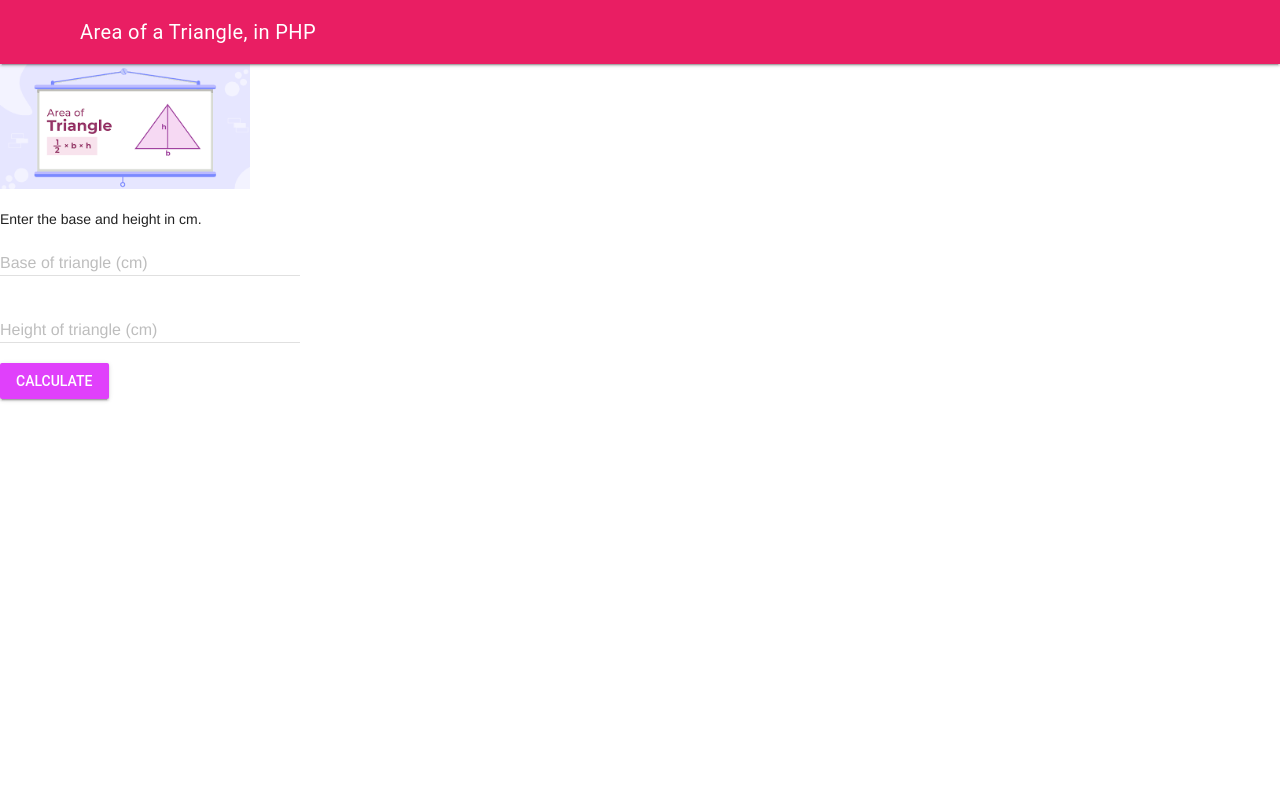
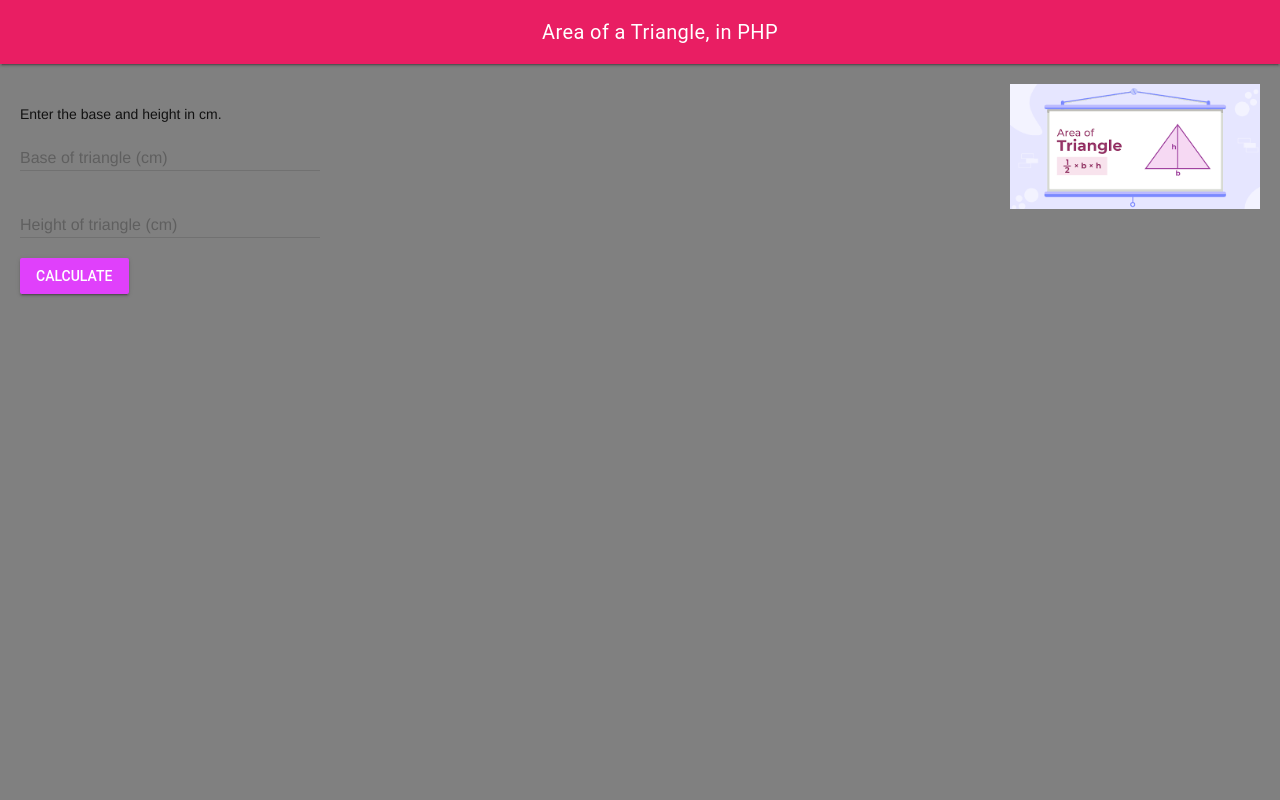
Before and after one commit to MTHS-ICD2O-1-2023/ICD2O-Unit-2-04-PHP-nathan-desilva, a PHP site: page / in a window 1280 px wide. Run offline with PHP 8.4, Linux system fonts and the light colour scheme.

Commit message:
added css

```diff
--- a/css/style.css
+++ b/css/style.css
@@ -1,4 +1,30 @@
-/* Created by: Mr. Coxall
-* Created on: Sep 2020
+/* Created by: Nathan De Silva
+* Created on: Mar 2024
 * This file contains the CSS for index.html
 */
+
+.mdl-layout__header-row {
+  align-items: center;
+  justify-content: center;
+}
+
+.mdl-layout__content {
+  padding-left: 15pt;
+  padding-right: 15pt;
+  padding-top: 15pt;
+}
+
+body {
+  background-color: gray;
+}
+
+p {
+  color: black;
+  font-family: Helvetica, Arial, sans-serif;
+  font-size: 1.5rem;
+  padding-top: 5pt;
+}
+
+img {
+  float: right;
+}
```
